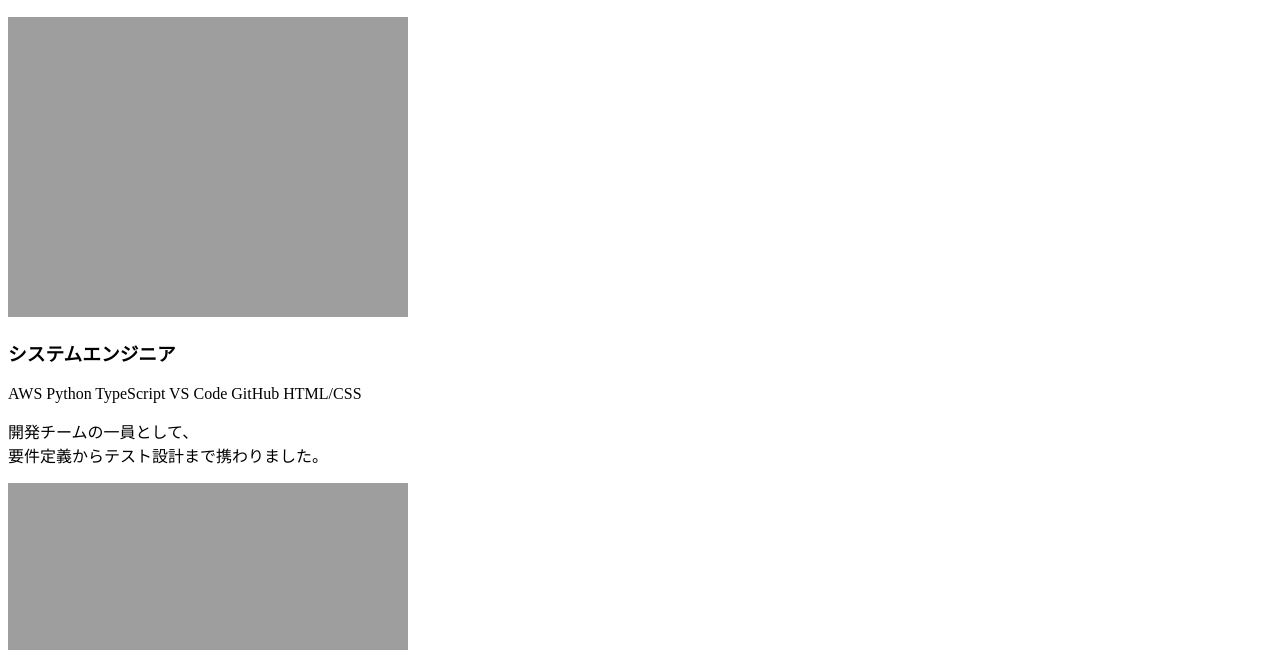
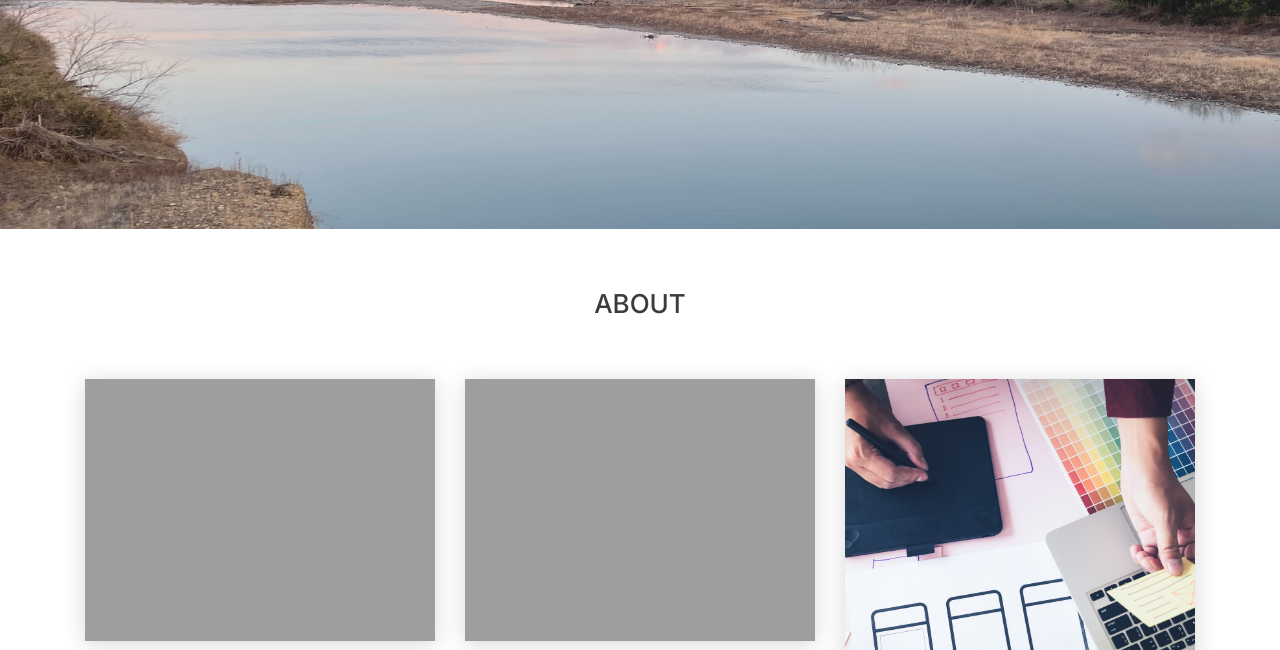
Before and after one commit to asa528/portfolio, a plain HTML site: page index.html in a window 1280 px wide. Shown: the part 371-1021 px from the top of the page. Drawn offline with nearby package versions, Linux system fonts and the light colour scheme; the site is published under a folder, as on GitHub Pages, so addresses that start at the root find nothing.

Commit message:
Add files via upload

```diff
--- a/index.html
+++ b/index.html
@@ -10,8 +10,8 @@
   <link rel="apple-touch-icon" href="/apple-touch-icon.png">
   <link rel="icon" type="image/png" href="/android-chrome-192x192.png">
   <!-- CSS stylesheet -->
-  <link rel="stylesheet" href="/css/destyle.css">
-  <link rel="stylesheet" href="/style.css">
+  <link rel="stylesheet" href="css/destyle.css">
+  <link rel="stylesheet" href="style.css">
   <!-- Google Font -->
   <link rel="preconnect" href="https://fonts.googleapis.com">
   <link rel="preconnect" href="https://fonts.gstatic.com" crossorigin>
```
